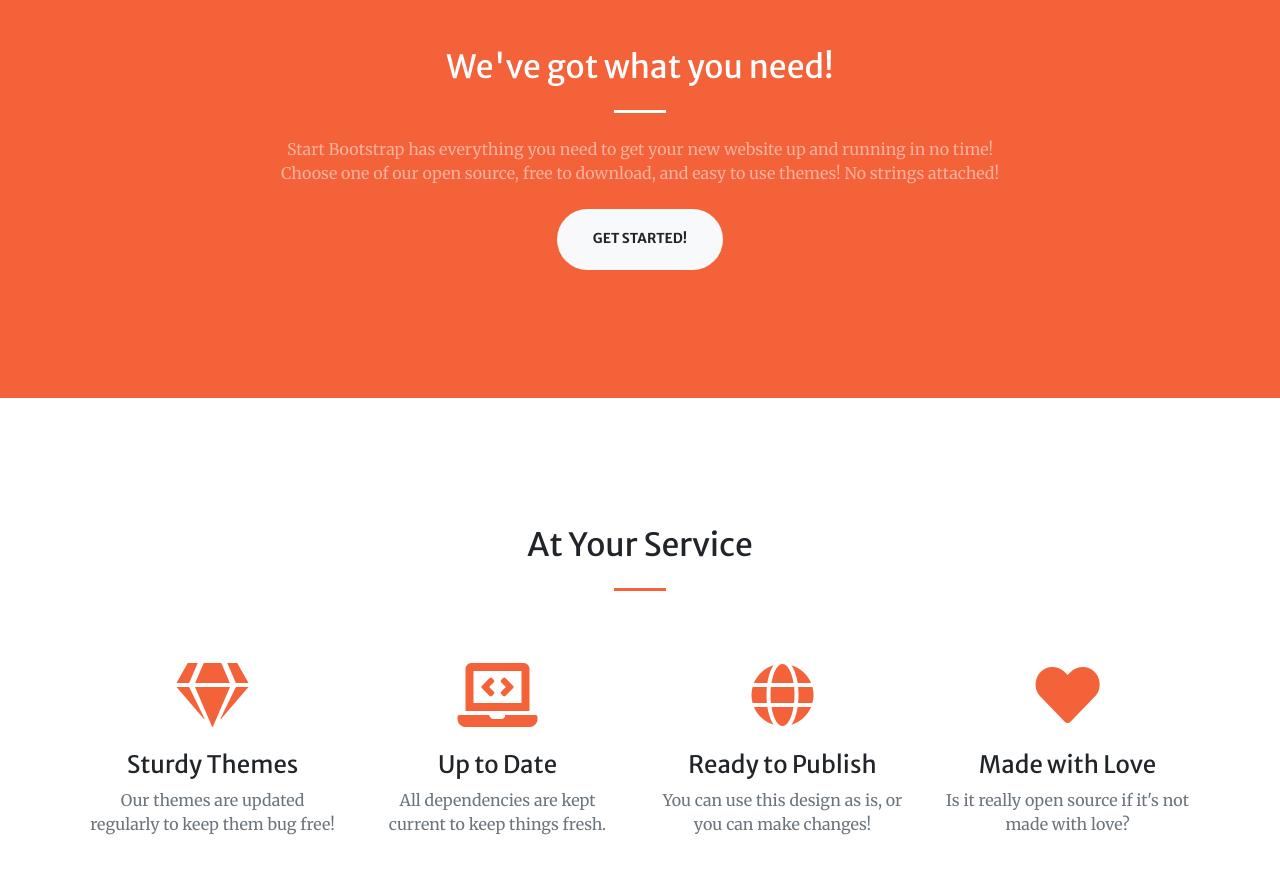
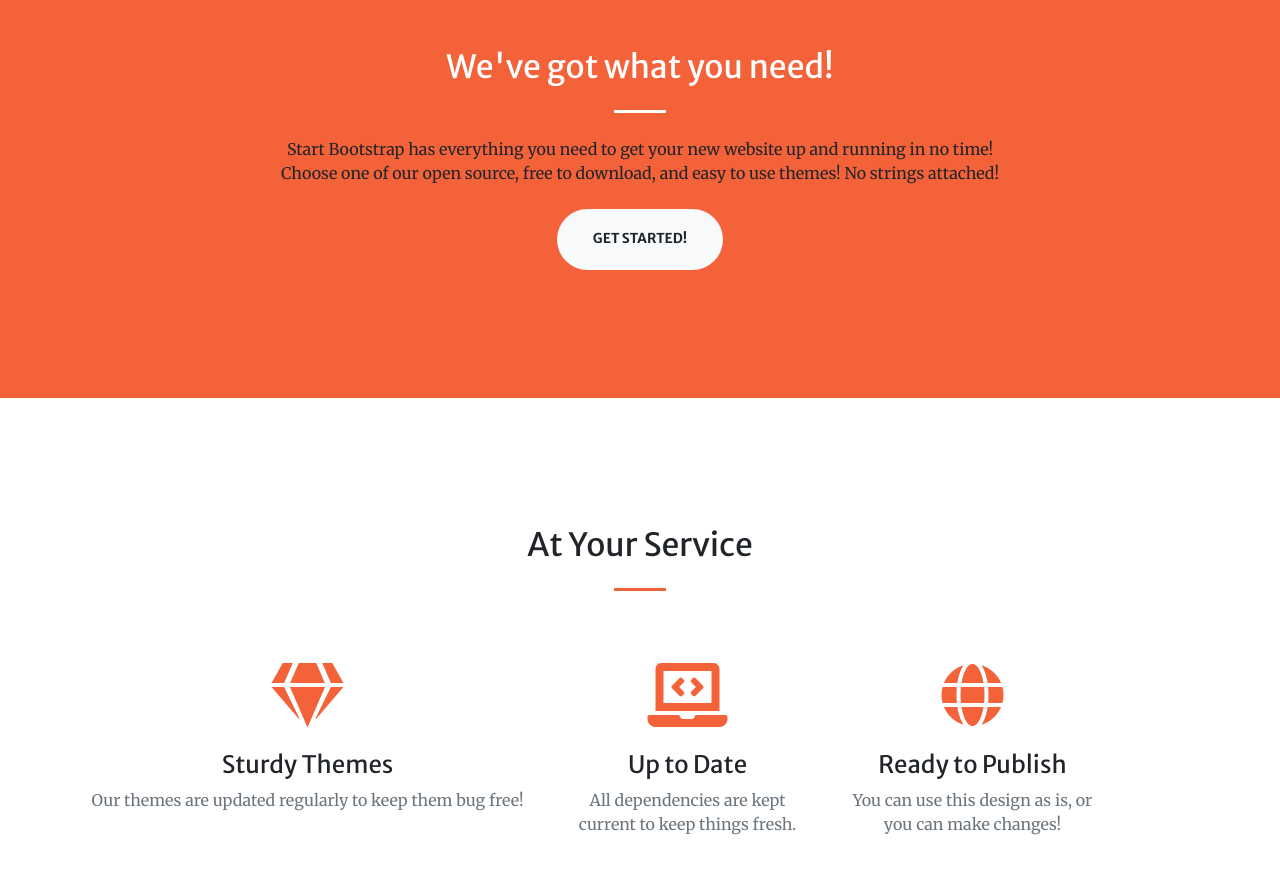
Before and after one commit to jkolb09/Bootstrap, a website with bundled scripts: page index.html in a window 1280 px wide. Shown: the part 880-1761 px from the top of the page. Built offline with nearby package versions, Linux system fonts and the light colour scheme.

Commit message:
Update index.html

```diff
--- a/index.html
+++ b/index.html
@@ -56,7 +56,7 @@
   <!-- Masthead -->
   <header class="masthead">
     <div class="container h-100">
-      <div class="row h-100 align-items-center justify-content-center text-center">
+      <div class="row h-100 align-items-center justify-content-right text-right">
         <div class="col-lg-10 align-self-end">
           <h1 class="text-uppercase text-red-font-weight-bold">This Page was edited by Jacob Kolb</h1>
           <hr class="divider my-4">
@@ -84,7 +84,7 @@
         <div class="col-lg-8 text-center">
           <h2 class="text-white mt-0">We've got what you need!</h2>
           <hr class="divider light my-4">
-          <p class="text-white-50 mb-4">Start Bootstrap has everything you need to get your new website up and running in no time! Choose one of our open source, free to download, and easy to use themes! No strings attached!</p>
+          <p class="text-white-100 mb-4">Start Bootstrap has everything you need to get your new website up and running in no time! Choose one of our open source, free to download, and easy to use themes! No strings attached!</p>
           <a class="btn btn-light btn-xl js-scroll-trigger" href="#services">Get Started!</a>
         </div>
       </div>
@@ -97,7 +97,7 @@
       <h2 class="text-center mt-0">At Your Service</h2>
       <hr class="divider my-4">
       <div class="row">
-        <div class="col-lg-3 col-md-6 text-center">
+        <div class="col-lg-5 col-md-7 text-center">
           <div class="mt-5">
             <i class="fas fa-4x fa-gem text-primary mb-4"></i>
             <h3 class="h4 mb-2">Sturdy Themes</h3>
```
